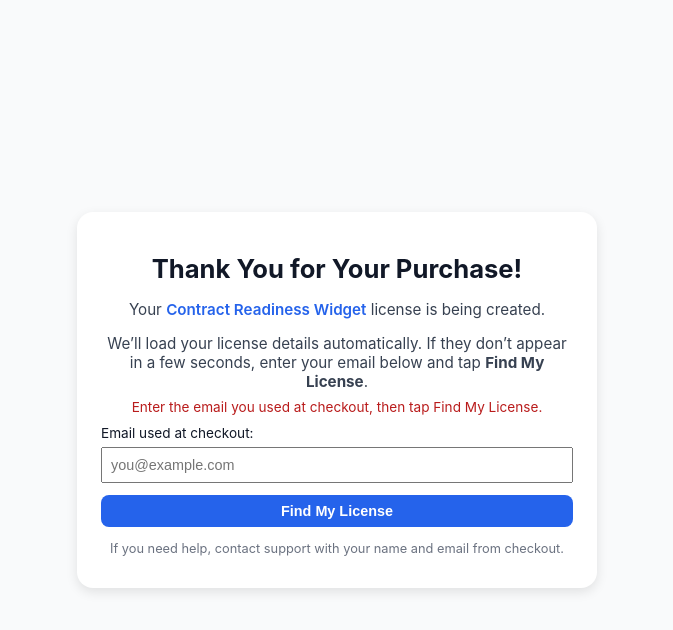
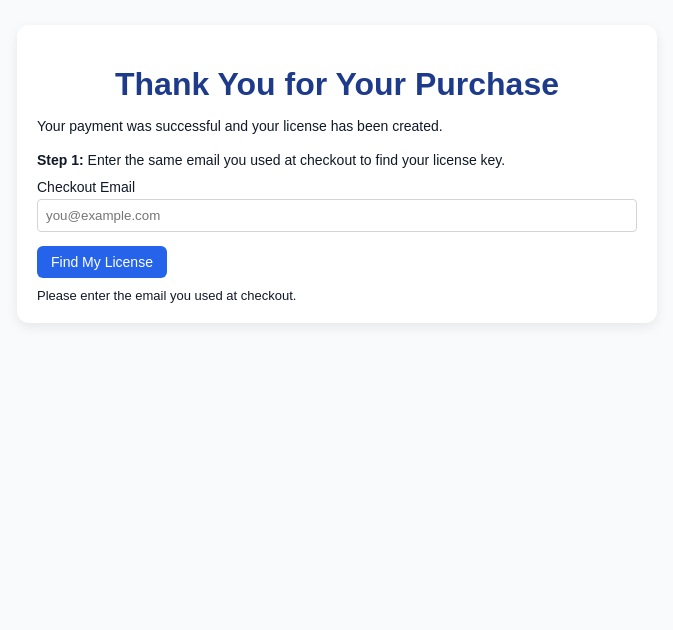
Before and after one commit to Bbillionaires/contract-readiness-widget, a website: page thank-you.html in a window 1280 px wide. Both pictures are taken after a click on the button "Find My License". Shown: the whole page, without its empty margins (303-976 px from the left). Drawn offline with Linux system fonts and the light colour scheme.

Commit message:
Refactor thank-you.html for improved styling and layout

```diff
--- a/thank-you.html
+++ b/thank-you.html
@@ -6,210 +6,166 @@
   <meta name="viewport" content="width=device-width, initial-scale=1.0">
   <style>
     body {
-      font-family: 'Inter', -apple-system, BlinkMacSystemFont, 'Segoe UI', Arial, sans-serif;
+      font-family: Arial, sans-serif;
+      background: #f9fafb;
+      color: #111827;
       margin: 0;
       padding: 0;
-      background: #f9fafb;
-      color: #111827;
-      display: flex;
-      flex-direction: column;
-      align-items: center;
-      justify-content: center;
-      min-height: 100vh;
-      text-align: center;
     }
-    .card {
+    .container {
+      max-width: 600px;
+      margin: 0 auto;
       background: white;
-      padding: 24px;
-      border-radius: 16px;
-      box-shadow: 0 4px 12px rgba(0,0,0,0.1);
-      max-width: 520px;
-      width: 90%;
-      box-sizing: border-box;
+      padding: 20px;
+      border-radius: 12px;
+      box-shadow: 0 4px 12px rgba(0,0,0,0.08);
+      margin-top: 25px;
     }
     h1 {
-      font-size: 1.6rem;
-      margin-bottom: 0.5rem;
+      text-align: center;
+      color: #1e3a8a;
+      margin-bottom: 10px;
     }
     p {
-      font-size: 0.95rem;
-      color: #374151;
-      margin-bottom: 0.5rem;
+      font-size: 14px;
+      line-height: 1.4;
+      margin-bottom: 8px;
     }
-    .highlight {
-      color: #2563eb;
-      font-weight: 600;
+    label {
+      display: block;
+      margin-bottom: 6px;
+      font-size: 14px;
     }
-    input, button, textarea {
+    input[type="email"] {
       width: 100%;
+      padding: 8px;
+      margin-top: 4px;
       box-sizing: border-box;
-      margin: 6px 0;
-      padding: 8px;
-      font-size: 0.9rem;
+      border-radius: 4px;
+      border: 1px solid #d1d5db;
     }
     button {
       background: #2563eb;
       color: white;
       border: none;
-      border-radius: 8px;
-      font-weight: 600;
+      border-radius: 6px;
+      padding: 8px 14px;
+      font-size: 14px;
       cursor: pointer;
+      margin-top: 8px;
     }
     button:hover {
       background: #1e40af;
     }
-    textarea {
-      font-family: monospace;
-      height: 100px;
+    #status {
+      margin-top: 10px;
+      font-size: 13px;
+    }
+    #licenseBox {
+      margin-top: 16px;
+      background: #f3f4f6;
+      padding: 10px;
+      border-radius: 8px;
+      font-size: 13px;
+    }
+    code {
+      background: #e5e7eb;
+      padding: 2px 4px;
+      border-radius: 4px;
+      font-size: 12px;
     }
     .small {
-      font-size: 0.8rem;
+      font-size: 12px;
       color: #6b7280;
-      margin-top: 8px;
-    }
-    .status {
-      font-size: 0.85rem;
-      margin-top: 6px;
-    }
-    .status.error {
-      color: #b91c1c;
-    }
-    .status.ok {
-      color: #15803d;
     }
   </style>
 </head>
 <body>
-  <div class="card">
-    <h1>Thank You for Your Purchase!</h1>
-    <p>Your <span class="highlight">Contract Readiness Widget</span> license is being created.</p>
-    <p>We’ll load your license details automatically. If they don’t appear in a few seconds, enter your email below and tap <strong>Find My License</strong>.</p>
+  <div class="container">
+    <h1>Thank You for Your Purchase</h1>
+    <p>Your payment was successful and your license has been created.</p>
+    <p><strong>Step 1:</strong> Enter the same email you used at checkout to find your license key.</p>
 
-    <div id="autoStatus" class="status"></div>
-
-    <label style="margin-top:10px;display:block;text-align:left;font-size:0.85rem;">
-      Email used at checkout:
-      <input id="emailInput" type="email" placeholder="you@example.com">
+    <label>
+      Checkout Email
+      <input type="email" id="emailInput" placeholder="you@example.com">
     </label>
     <button id="lookupBtn">Find My License</button>
 
-    <div id="licenseBlock" style="margin-top:14px; display:none; text-align:left;">
-      <p class="status ok" id="licenseStatus"></p>
-      <p><strong>License Key:</strong> <span id="licenseKey"></span></p>
-      <p><strong>Embed Code:</strong></p>
-      <textarea id="embedCode" readonly></textarea>
-      <button id="copyBtn">Copy Embed Code</button>
-      <p class="small">Paste this iframe code into your website where you want the Contract Readiness Widget to appear.</p>
+    <div id="status"></div>
+
+    <div id="licenseBox" style="display:none;">
+      <p><strong>Your License Key:</strong> <code id="licenseKey"></code></p>
+      <p><strong>Registered Name:</strong> <span id="licenseName"></span></p>
+      <p><strong>Company:</strong> <span id="licenseCompany"></span></p>
+      <p><strong>Allowed Domains:</strong> <span id="licenseDomains"></span></p>
+
+      <p style="margin-top:10px;"><strong>How to use your widget:</strong></p>
+      <p class="small">
+        This is the URL you can use to embed or link your Contract Readiness Calculator. It includes your license key.
+      </p>
+      <p>
+        <code id="widgetUrl"></code>
+      </p>
+      <p class="small">
+        Example (as a link on your site):<br>
+        <code>&lt;a href="https://bbillionaires.github.io/contract-readiness-widget/?license=YOURKEY" target="_blank"&gt;Open Contract Readiness Calculator&lt;/a&gt;</code>
+      </p>
+      <p class="small">
+        Example (as an iframe on your site):<br>
+        <code>&lt;iframe src="https://bbillionaires.github.io/contract-readiness-widget/?license=YOURKEY" width="100%" height="800" frameborder="0"&gt;&lt;/iframe&gt;</code>
+      </p>
     </div>
-
-    <p class="small">
-      If you need help, contact support with your name and email from checkout.
-    </p>
   </div>
 
   <script>
     const apiBase = 'https://contract-readiness-widget.onrender.com';
 
-    function getQueryParam(name) {
-      const params = new URLSearchParams(window.location.search);
-      return params.get(name) || '';
-    }
+    document.getElementById('lookupBtn').addEventListener('click', async () => {
+      const email = document.getElementById('emailInput').value.trim();
+      const statusEl = document.getElementById('status');
+      const boxEl = document.getElementById('licenseBox');
 
-    async function lookupLicense(opts = {}) {
-      const emailInput = document.getElementById('emailInput');
-      const autoStatus = document.getElementById('autoStatus');
-      const licenseBlock = document.getElementById('licenseBlock');
-      const licenseStatus = document.getElementById('licenseStatus');
-      const licenseKeyEl = document.getElementById('licenseKey');
-      const embedCodeEl = document.getElementById('embedCode');
-
-      let email = (opts.email || emailInput.value || '').trim();
-      const sessionId = (opts.session_id || getQueryParam('session_id')).trim();
-
-      autoStatus.textContent = 'Looking up your license...';
-      autoStatus.className = 'status';
-
-      const params = new URLSearchParams();
-      if (email) params.set('email', email);
-      if (!email && sessionId) params.set('session_id', sessionId);
-
-      if (!email && !sessionId) {
-        autoStatus.textContent = 'Enter the email you used at checkout, then tap Find My License.';
-        autoStatus.className = 'status error';
+      if (!email) {
+        statusEl.textContent = 'Please enter the email you used at checkout.';
+        boxEl.style.display = 'none';
         return;
       }
 
-      if (email && !emailInput.value) {
-        emailInput.value = email;
-      }
+      statusEl.textContent = 'Looking up your license...';
+      boxEl.style.display = 'none';
 
       try {
+        const params = new URLSearchParams({ email });
         const res = await fetch(apiBase + '/lookup?' + params.toString());
         const data = await res.json();
 
         if (!data.ok) {
-          autoStatus.textContent = 'We could not find a license yet. If you just paid, wait 10–20 seconds and try again.';
-          autoStatus.className = 'status error';
-          licenseBlock.style.display = 'none';
+          statusEl.textContent = 'No license found for that email. Double-check the email you used at checkout.';
           return;
         }
 
         const lic = data.license || {};
         const key = data.license_key;
 
-        autoStatus.textContent = 'License found!';
-        autoStatus.className = 'status ok';
+        document.getElementById('licenseKey').textContent = key;
+        document.getElementById('licenseName').textContent =
+          (lic.first_name || '') + ' ' + (lic.last_name || '');
+        document.getElementById('licenseCompany').textContent = lic.company || '';
 
-        const firstName = lic.first_name || '';
-        const lastName = lic.last_name || '';
-        const displayName = (firstName + ' ' + lastName).trim();
+        const domains = Array.isArray(lic.allowed_domains) ? lic.allowed_domains : [];
+        document.getElementById('licenseDomains').textContent =
+          domains.length ? domains.join(', ') : 'Not limited (or not set)';
 
-        licenseStatus.textContent = displayName
-          ? `Welcome, ${displayName}! Your license is active.`
-          : 'Your license is active.';
+        const widgetUrl = 'https://bbillionaires.github.io/contract-readiness-widget/?license=' + encodeURIComponent(key);
+        document.getElementById('widgetUrl').textContent = widgetUrl;
 
-        licenseKeyEl.textContent = key || '(unknown key)';
-
-        // Build basic embed code for them to paste
-        const licenseParam = encodeURIComponent(key);
-        const iframeSrc = `https://bbillionaires.github.io/contract-readiness-widget/index.html?license=${licenseParam}`;
-        const iframeCode =
-`<iframe
-  src="${iframeSrc}"
-  width="100%"
-  height="650"
-  frameborder="0"
-  style="border:0;">
-</iframe>`;
-
-        embedCodeEl.value = iframeCode;
-        licenseBlock.style.display = 'block';
+        statusEl.textContent = 'License found. Copy your key and widget URL below.';
+        boxEl.style.display = 'block';
       } catch (err) {
         console.error(err);
-        autoStatus.textContent = 'Error contacting license server. Please try again in a moment.';
-        autoStatus.className = 'status error';
-        licenseBlock.style.display = 'none';
-      }
-    }
-
-    document.getElementById('lookupBtn').addEventListener('click', () => {
-      const email = document.getElementById('emailInput').value.trim();
-      lookupLicense({ email });
-    });
-
-    document.getElementById('copyBtn').addEventListener('click', () => {
-      const embedCodeEl = document.getElementById('embedCode');
-      embedCodeEl.select();
-      document.execCommand('copy');
-      alert('Embed code copied to clipboard.');
-    });
-
-    // Auto-lookup on load using session_id or email in URL
-    window.addEventListener('load', () => {
-      const emailFromUrl = getQueryParam('email');
-      const sessionId = getQueryParam('session_id');
-      if (emailFromUrl || sessionId) {
-        lookupLicense({ email: emailFromUrl, session_id: sessionId });
+        statusEl.textContent = 'Error looking up your license. Please try again later.';
+        boxEl.style.display = 'none';
       }
     });
   </script>
```
